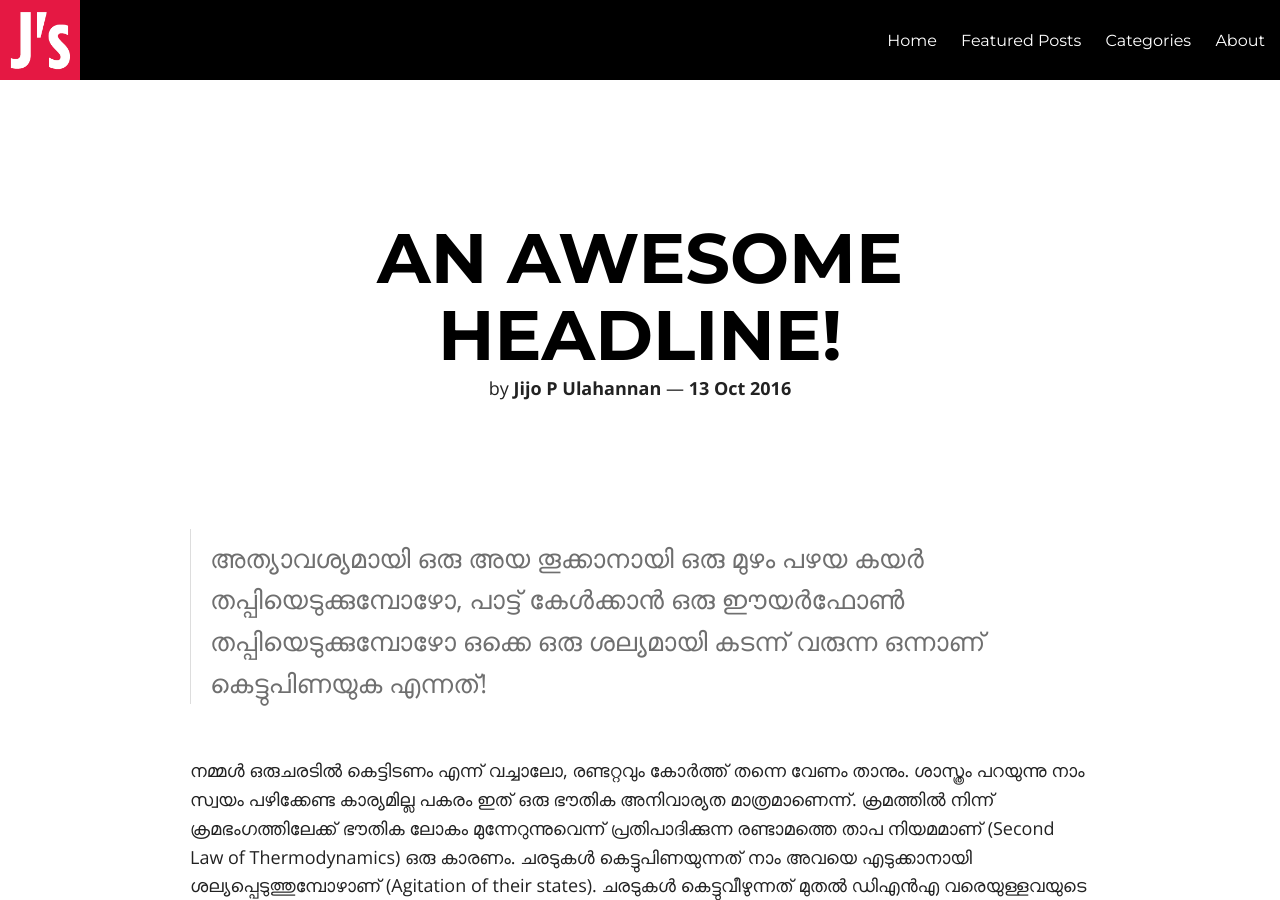
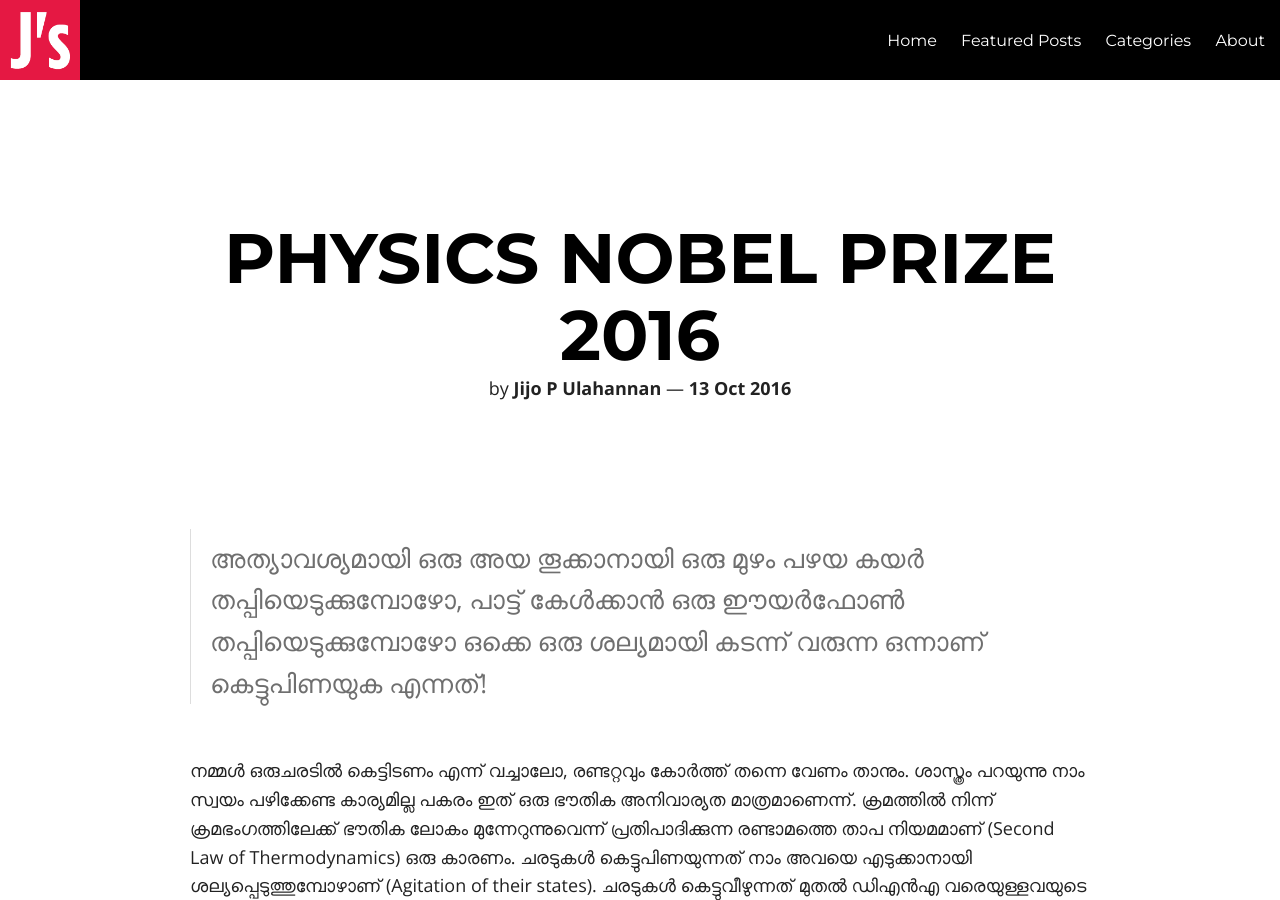
Before and after one commit to nishad/jijopu.github.io, a Jekyll site: the page built from _posts/2016-10-13-matter.md, in a window 1280 px wide and 900 px high. Built offline with Jekyll 4.4.1, drawn with Linux system fonts in a browser that asks for light colours; nearby versions of some CDN libraries.

Commit message:
Updated 2016-10-13-matter.md

```diff
--- a/_posts/2016-10-13-matter.md
+++ b/_posts/2016-10-13-matter.md
@@ -4,7 +4,7 @@ published: true
 mathjax: false
 featured: false
 comments: false
-title: An Awesome Headline!
+title: Physics Nobel Prize 2016
 ---
 
 >അത്യാവശ്യമായി ഒരു അയ തൂക്കാനായി ഒരു മുഴം പഴയ കയർ തപ്പിയെടുക്കുമ്പോഴോ, പാട്ട്  കേൾക്കാൻ ഒരു ഈയർഫോൺ തപ്പിയെടുക്കുമ്പോഴോ ഒക്കെ ഒരു ശല്യമായി  കടന്ന് വരുന്ന ഒന്നാണ് കെട്ടുപിണയുക എന്നത്!
```
